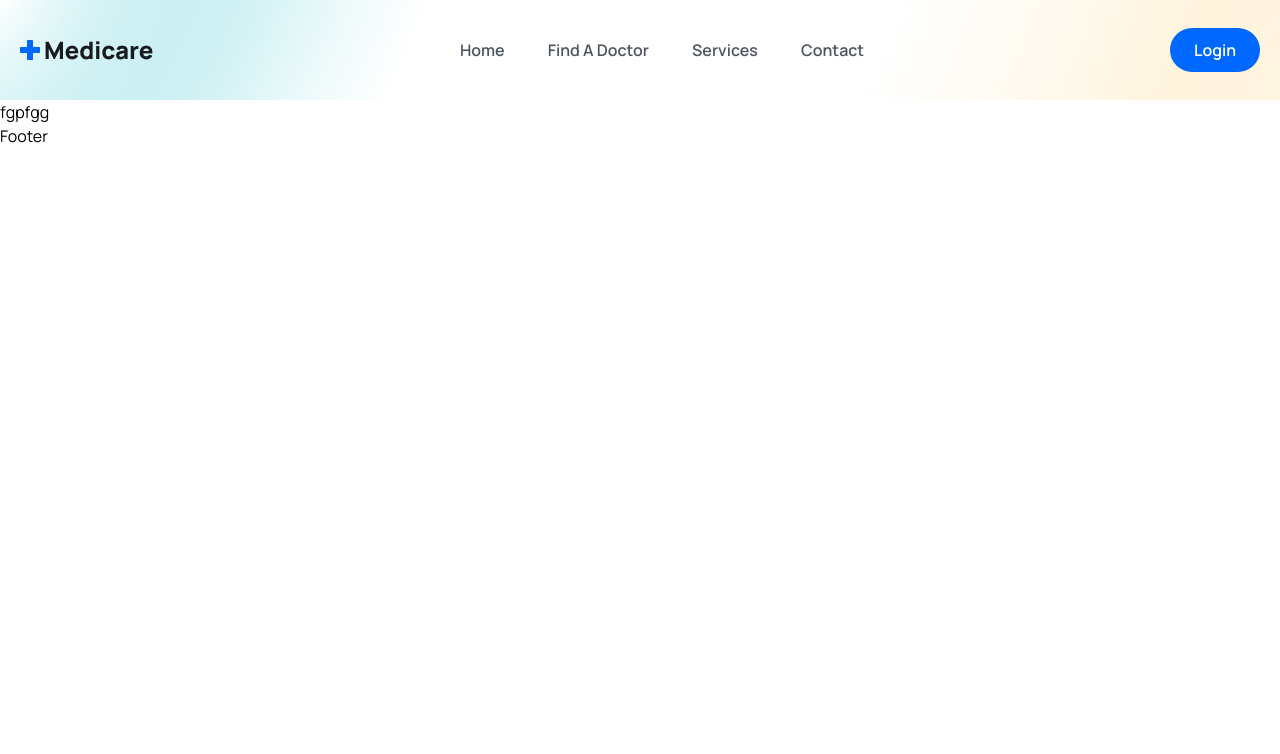
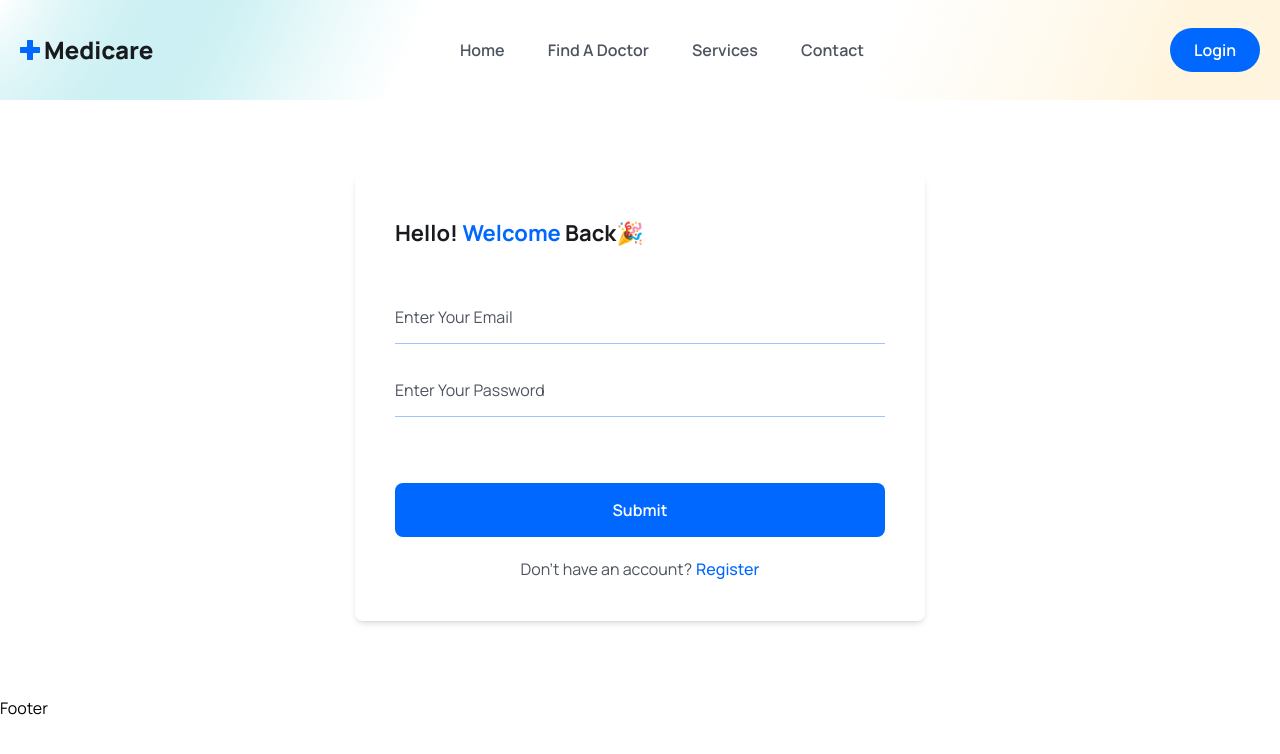
Before and after one commit to Keerikadan03/DAMS, a React (Vite) app in the folder frontend/: page /login in a window 1280 px wide. Shown: the top 754 px of the page. Built offline with nearby package versions, Linux system fonts and the light colour scheme.

Commit message:
added login frontend code

```diff
--- a/frontend/src/pages/Login.jsx
+++ b/frontend/src/pages/Login.jsx
@@ -1,8 +1,53 @@
-import React from 'react'
+import React, { useState } from 'react'
+import { Link } from 'react-router-dom'
 
 const Login = () => {
+  const [formData, setFormData] = useState({
+    email: '',
+    password: ''
+  })
+
+  const handleInputChange = (e) => {
+    setFormData({...formData,[e.target.name]:e.target.value})
+  }
+
   return (
-    <div className="w-5"><h1>fgpfgg</h1></div>
+    <section className='px-5 lg:px-0'>
+      <div className='w-full max-w-[570px] mx-auto rounded-lg shadow-md md:p-10'>
+        <h3 className='text-headingColor text-[22px] leading-9 font-bold mb-10'>Hello!
+        <span className='text-primaryColor'> Welcome</span> Back🎉</h3>
+
+        <form action="" className='py-4 md:py-0'>
+          <div className='mb-5'>
+            <input
+            type="email"
+            placeholder='Enter Your Email'
+            name='email'
+            value={formData.email}
+            onChange={handleInputChange}
+            className='w-full py-3 border-b border-solid border-[#0066ff61] focus:outline-none focus:border-b-primaryColor text-[16px] leading-7 text-headingColor placeholder:text-textColor cursor-pointer' required
+            />
+          </div>
+
+          <div className='mb-5'>
+            <input
+            type="password"
+            placeholder='Enter Your Password'
+            name='password'
+            value={formData.password}
+            onChange={handleInputChange}
+            className='w-full py-3 border-b border-solid border-[#0066ff61] focus:outline-none focus:border-b-primaryColor text-[16px] leading-7 text-headingColor placeholder:text-textColor cursor-pointer' required
+            />
+          </div>
+          <div className='mt-7'>
+            <button type='submit' className='w-full btn rounded-lg'>Submit</button>
+          </div>
+          <p className=' mt-5 text-center text-textColor'>Don&apos;t have an account?
+            <Link to='/register' className='text-primaryColor font-medium ml-1'>Register</Link>
+          </p>
+        </form>
+      </div>
+    </section>
   )
 }
 
```
Also changed, not shown: 1 other file (tests, documents, lock files or other folders).
